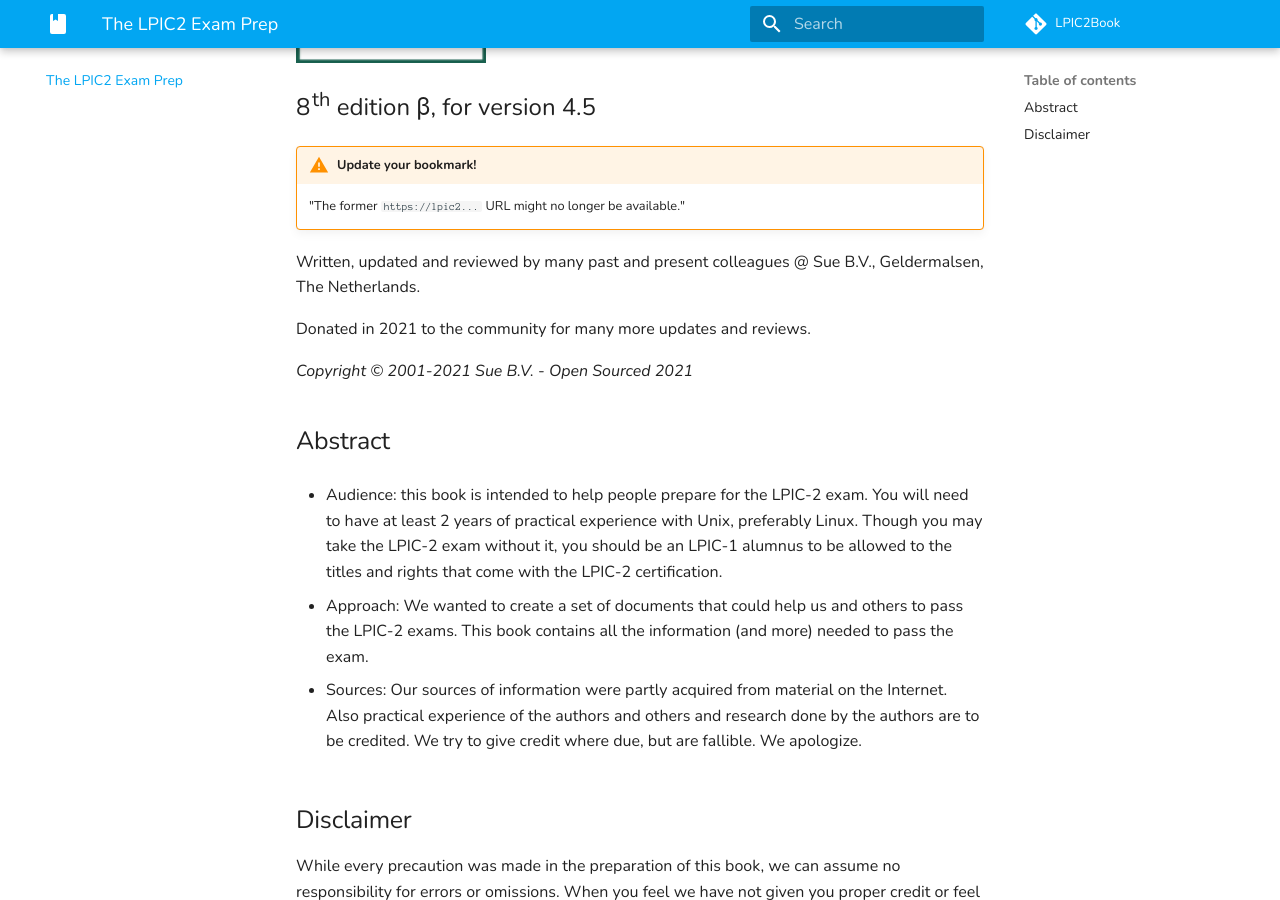
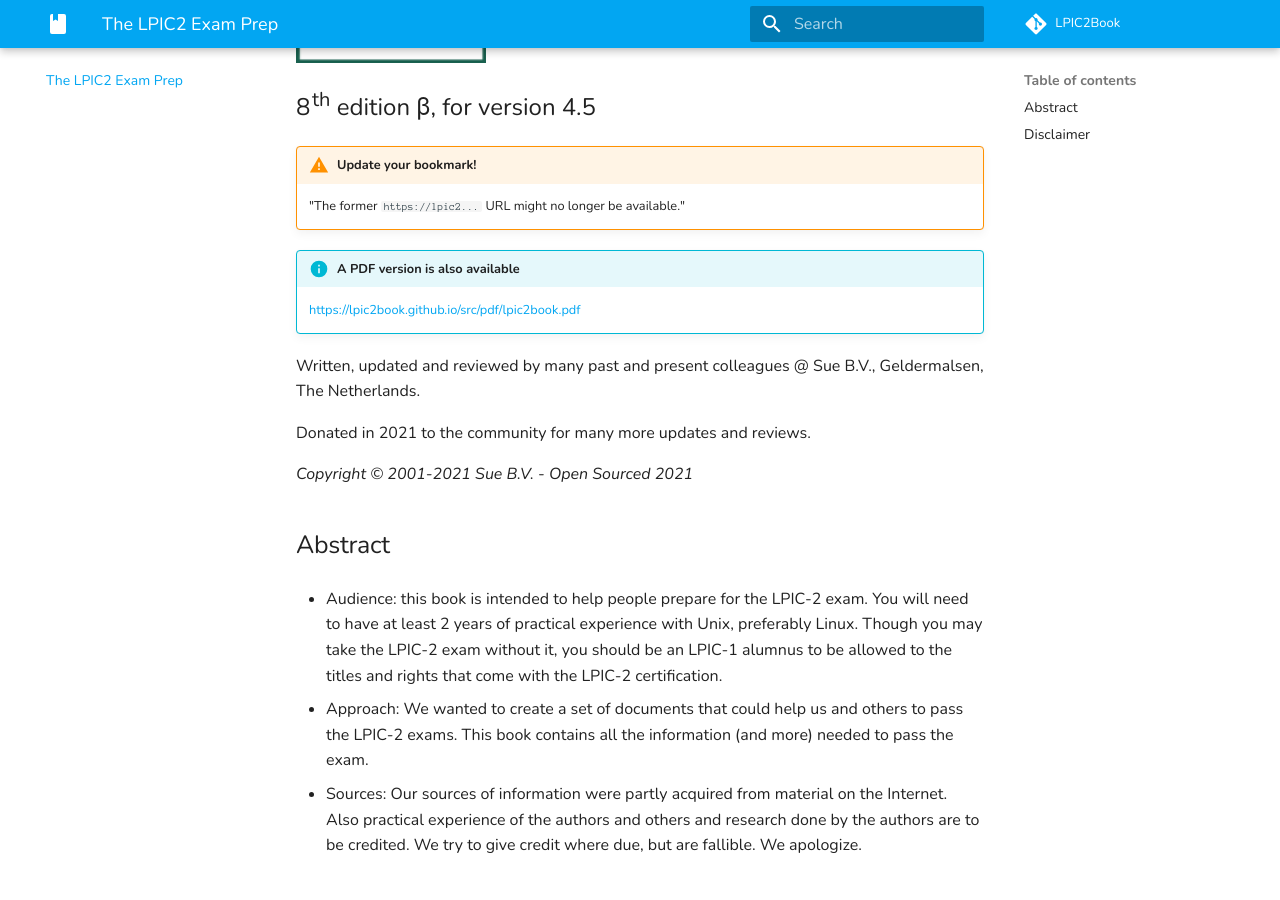
Before and after one commit to lpic2book/src, an MkDocs documentation site: the page built from docs/index.md, in a window 1280 px wide and 900 px high, scrolled down 386 px. Built offline with MkDocs 1.6.1 and Material for MkDocs 9.7.7, drawn with Linux system fonts in a browser that asks for light colours; comment, search, counter and statistics services are not loaded.

Commit message:
Include link to the generated PDF

```diff
--- a/docs/index.md
+++ b/docs/index.md
@@ -15,6 +15,9 @@
 
 !!! warning "Update your bookmark!"
     "The former `https://lpic2...` URL might no longer be available."
+
+!!! info "A PDF version is also available"
+    [https://lpic2book.github.io/src/pdf/lpic2book.pdf](https://lpic2book.github.io/src/pdf/lpic2book.pdf)
 
 Written, updated and reviewed by many past and present colleagues @ Sue B.V., Geldermalsen, The Netherlands.
 
```
